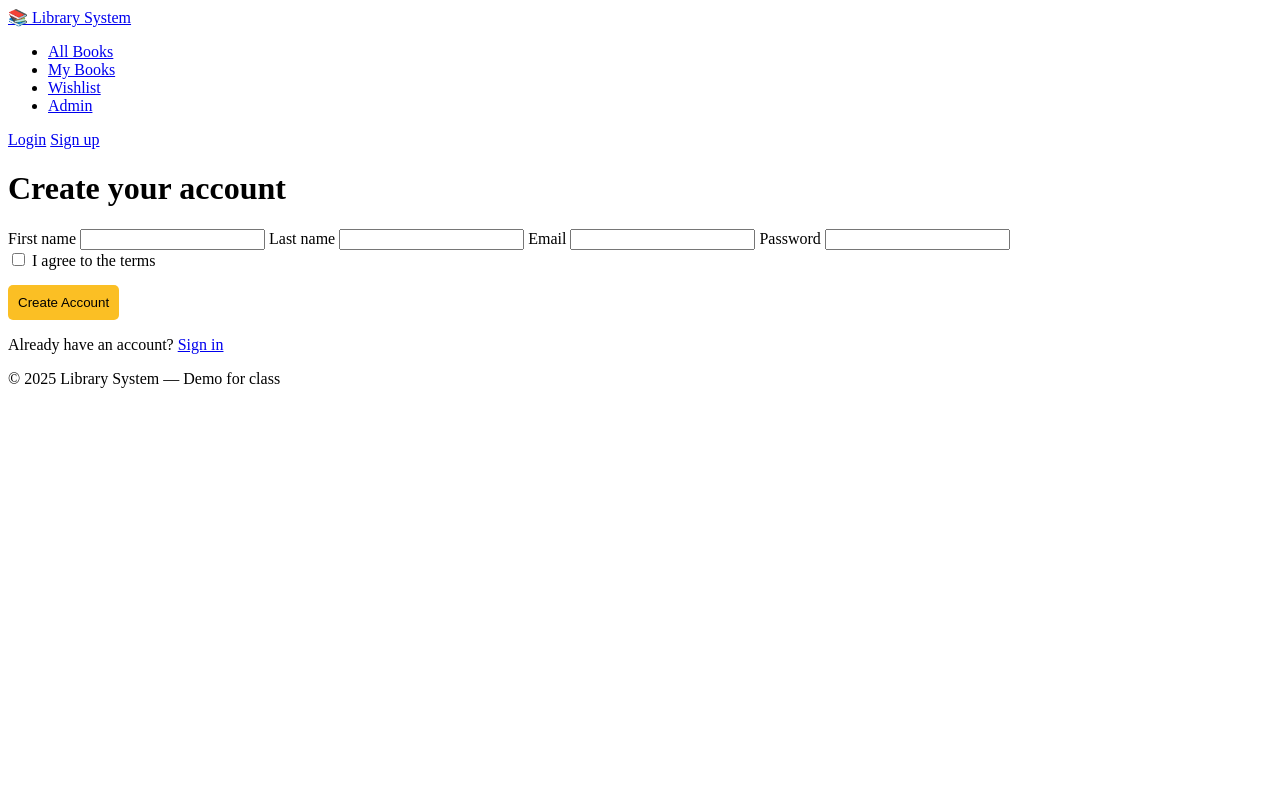
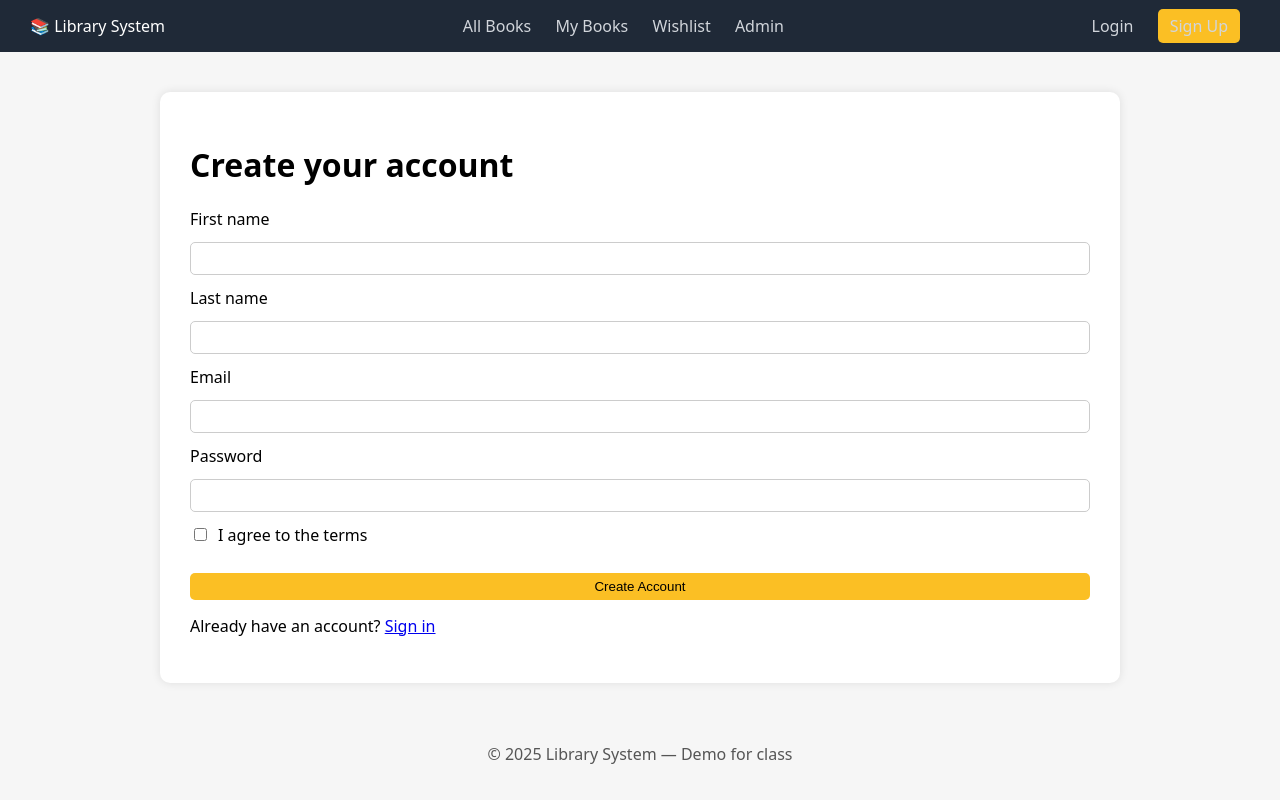
Before and after one commit to AidaHanxhiu/Frontend-developer1, a Flask app: page / in a window 1280 px wide. Run offline with Flask 3, Linux system fonts and the light colour scheme.

Commit message:
sign-up.html changes

```diff
--- a/templates/sign-up.html
+++ b/templates/sign-up.html
@@ -1,66 +1,39 @@
-<!doctype html>
-<html lang="en">
-<head>
-  <meta charset="utf-8">
-  <meta name="viewport" content="width=device-width, initial-scale=1">
-  <title>Sign Up • Library System</title>
+{% extends "base.html" %}
 
-  <!-- Your custom CSS -->
-  <link href="{{ url_for('static', filename='sign-up.css') }}" rel="stylesheet">
-</head>
+{% block title %}Sign Up{% endblock %}
 
-<body>
+{% block extra_css %}
+<link rel="stylesheet" href="{{ url_for('static', filename='sign-up.css') }}">
+{% endblock %}
 
-<nav>
-  <a href="{{ url_for('pages.all_books') }}">📚 Library System</a>
+{% block content %}
 
-  <ul>
-    <li><a href="{{ url_for('pages.all_books') }}">All Books</a></li>
-    <li><a href="{{ url_for('pages.my_books') }}">My Books</a></li>
-    <li><a href="{{ url_for('pages.wish_list') }}">Wishlist</a></li>
-    <li><a href="{{ url_for('pages.admin') }}">Admin</a></li>
-  </ul>
+<h1>Create your account</h1>
 
-  <div>
-    <a href="{{ url_for('pages.log_in') }}">Login</a>
-    <a href="{{ url_for('pages.sign_up') }}">Sign up</a>
-  </div>
-</nav>
+<form class="signup-form">
+    <label>First name</label>
+    <input required>
 
-<main>
-  <div class="signup-card">
-    <h1>Create your account</h1>
+    <label>Last name</label>
+    <input required>
 
-    <form>
-      <label class="form-label">First name</label>
-      <input class="form-control" required>
+    <label>Email</label>
+    <input type="email" required>
 
-      <label class="form-label">Last name</label>
-      <input class="form-control" required>
+    <label>Password</label>
+    <input type="password" minlength="6" required>
 
-      <label class="form-label">Email</label>
-      <input class="form-control" type="email" required>
+    <label class="checkbox">
+        <input type="checkbox" required>
+        I agree to the terms
+    </label>
 
-      <label class="form-label">Password</label>
-      <input class="form-control" type="password" minlength="6" required>
+    <button type="submit" class="btn-primary">Create Account</button>
+</form>
 
-      <div class="form-check">
-        <input type="checkbox" required>
-        <label class="form-check-label">I agree to the terms</label>
-      </div>
+<p style="margin-top: 15px;">
+    Already have an account?
+    <a href="{{ url_for('pages.log_in') }}">Sign in</a>
+</p>
 
-      <button type="submit" class="btn-dark">Create Account</button>
-    </form>
-
-    <p>Already have an account?
-      <a href="{{ url_for('pages.log_in') }}">Sign in</a>
-    </p>
-  </div>
-</main>
-
-<footer>
-  <p>&copy; 2025 Library System — Demo for class</p>
-</footer>
-
-</body>
-</html>
+{% endblock %}
```
